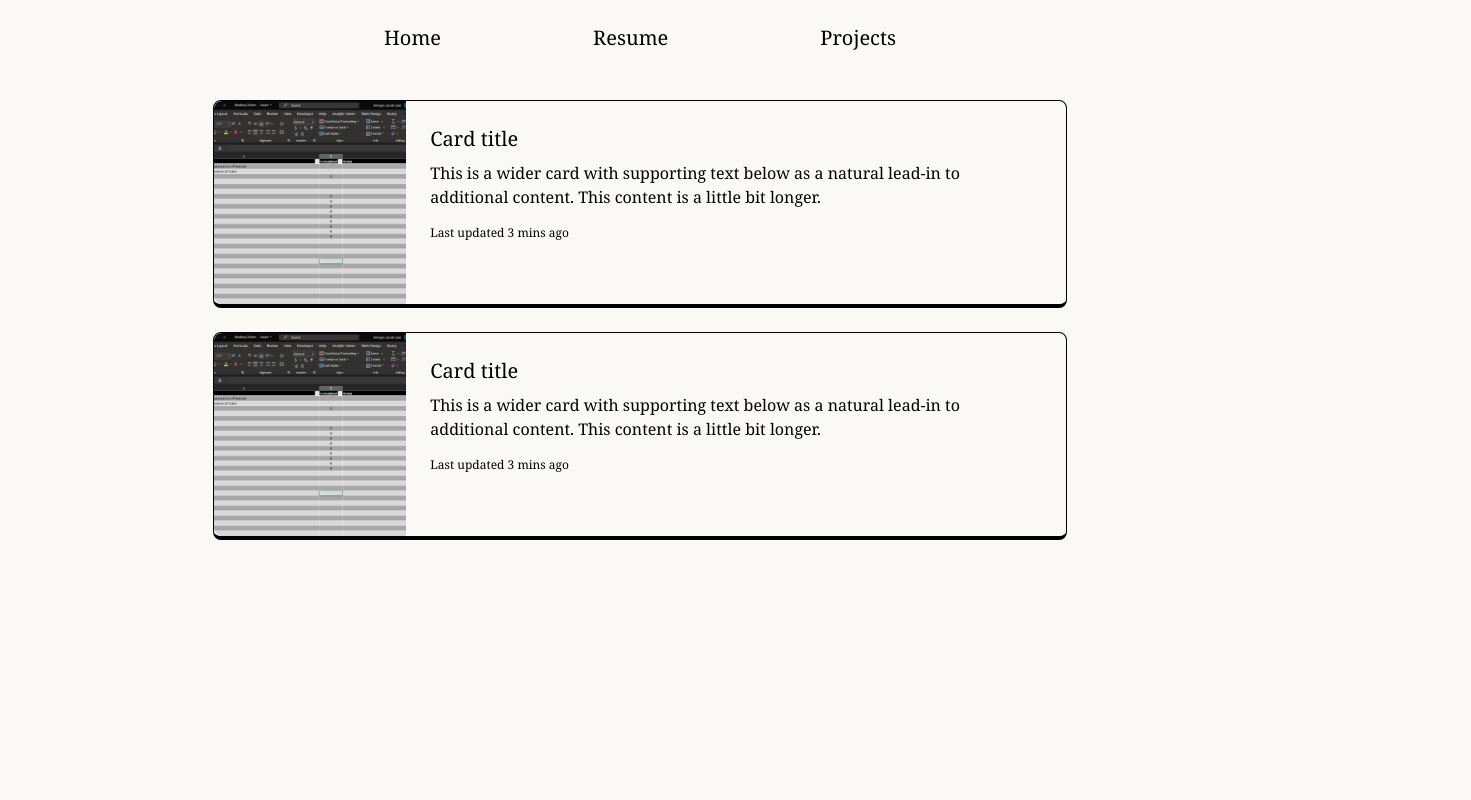
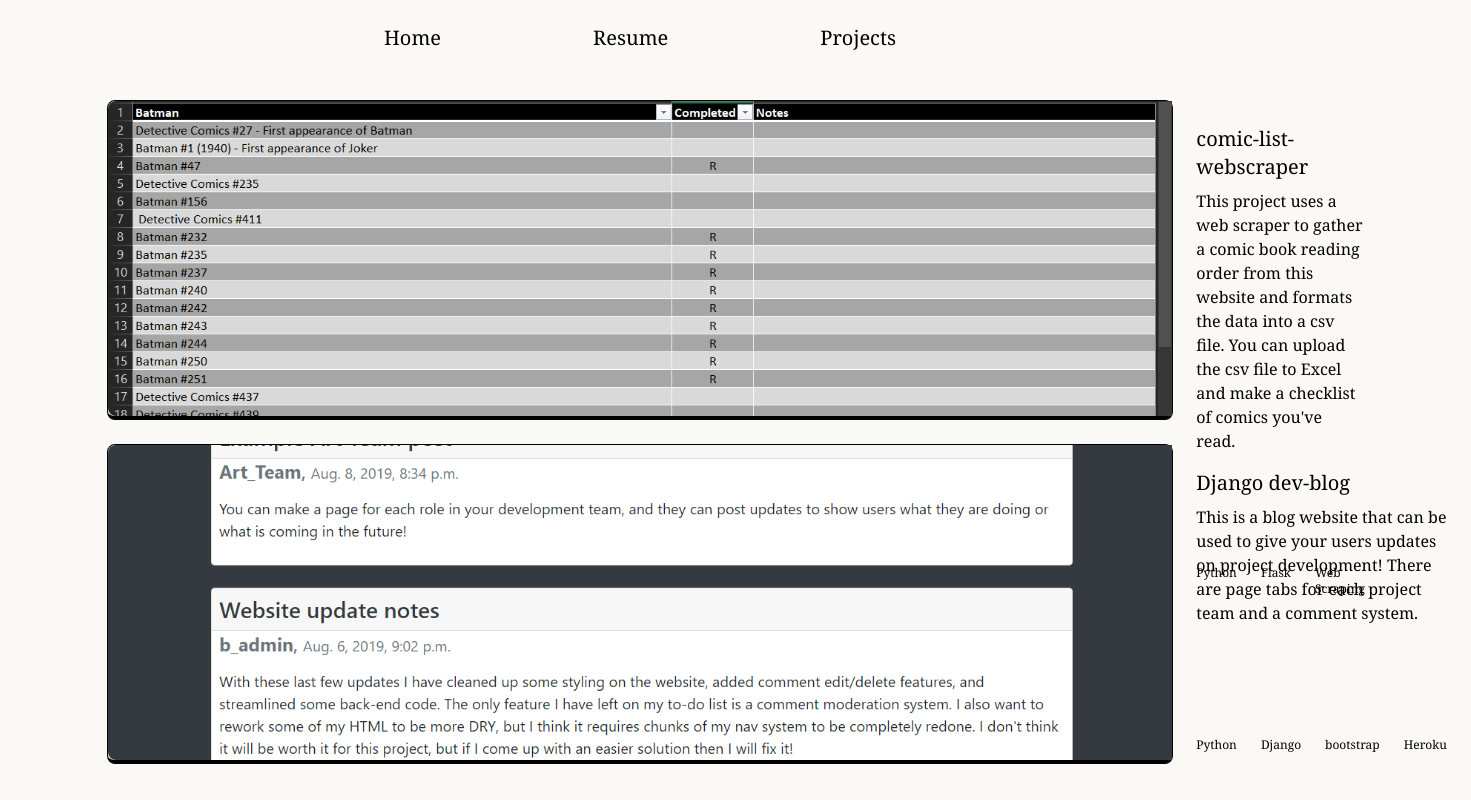
Before and after one commit to jacob-armiger/react-portfolio-site, a Next.js app: page /projects in a window 1280 px wide. Shown: the whole page, 1471 px wide, since content can reach past the window. Built offline with nearby package versions, Linux system fonts and the light colour scheme.

Commit message:
Add dynamic population of project cards

```diff
--- a/src/components/Card.js
+++ b/src/components/Card.js
@@ -1,18 +1,19 @@
-export default function Card() {
+export default function Card({ project }) {
   return (
-    <div className="flex flex-col rounded-lg border border-b-4 border-black md:w-8/12 md:flex-row md:h-52">
+    <div className="mx-4 flex flex-col rounded-lg border border-b-4 border-black lg:m-0 lg:h-52 lg:h-80 lg:w-10/12 lg:flex-row">
       <img
-        className="h-96 w-full rounded-t-lg object-cover md:h-auto md:w-48 md:rounded-none md:rounded-l-lg"
-        src="/comic_list.png"
-        alt=""
+        className="h-96 rounded-t-lg object-cover lg:h-auto lg:rounded-none lg:rounded-l-lg"
+        src={project.image}
+        alt="Screenshot of project"
       />
-      <div className="flex flex-col justify-start p-6">
-        <h5 className="mb-2 text-xl font-medium">Card title</h5>
-        <p className="mb-4 text-base">
-          This is a wider card with supporting text below as a natural lead-in
-          to additional content. This content is a little bit longer.
-        </p>
-        <p className="text-xs">Last updated 3 mins ago</p>
+      <div className="flex flex-col justify-start justify-between p-6">
+        <p className="mb-2 text-xl font-medium">{project.name}</p>
+        <p className="mb-4 text-base lg:mb-28">{project.description}</p>
+        <div className="flex flex-row space-x-6 text-xs ">
+          {project.technologies.map((tech) => (
+            <p key={tech}>{tech}</p>
+          ))}
+        </div>
       </div>
     </div>
   );
--- a/src/pages/projects.js
+++ b/src/pages/projects.js
@@ -1,9 +1,30 @@
 import Card from "@/components/Card";
 export default function Projects() {
-    return (
-      <div className="mt-12 flex flex-col items-center space-y-6">
-        <Card />
-        <Card />
-      </div>
-    );
+
+  let projects = [
+    {
+      name: "comic-list-webscraper",
+      image: "/comic_list.png",
+      description:
+        "This project uses a web scraper to gather a comic book reading order from this website and formats the data into a csv file. You can upload the csv file to Excel and make a checklist of comics you've read.",
+      technologies: ["Python", "Flask", "Web Scraping"],
+      link: "",
+    },
+    {
+      name: "Django dev-blog",
+      image: "/devblog.png",
+      description:
+        "This is a blog website that can be used to give your users updates on project development! There are page tabs for each project team and a comment system.",
+      technologies: ["Python", "Django", "bootstrap", "Heroku"],
+      link: "",
+    },
+  ];
+
+  return (
+    <div className="mt-12 flex flex-col items-center space-y-6">
+      {projects.map((project_data) => (
+        <Card key={project_data.name} project={project_data} />
+      ))}
+    </div>
+  );
 }
```
